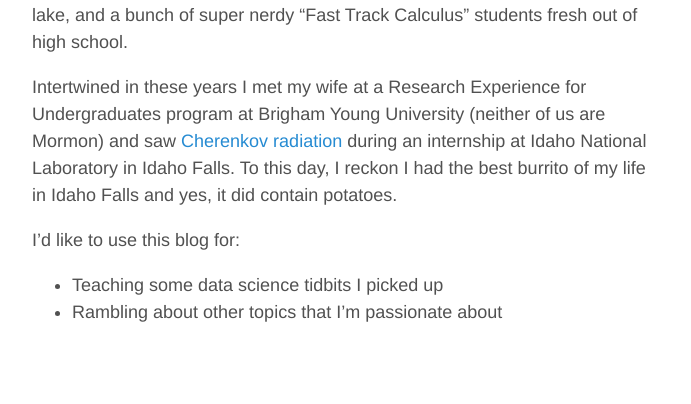
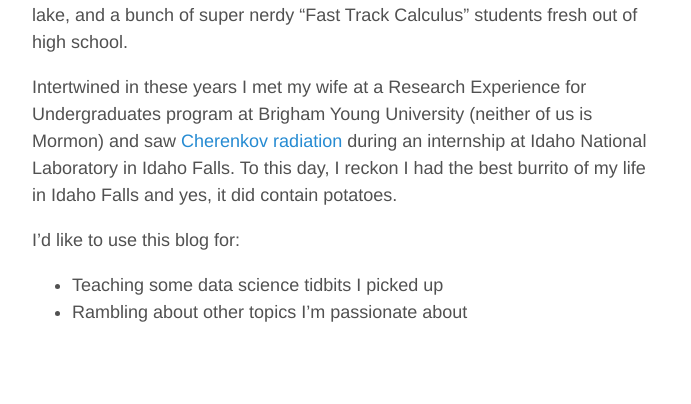
Before and after one commit to yankovai/yankovai.github.io, a Jekyll site: the page built from about.md, in a window 1280 px wide. Shown: the part 1241-1645 px from the top of the page, without its empty margins (293-984 px from the left). Built offline with Jekyll 4.4.1, drawn with Linux system fonts in a browser that asks for light colours.

Commit message:
Fixed grammatical errors

```diff
--- a/about.md
+++ b/about.md
@@ -11,9 +11,9 @@ Before my job at Zillow I was a PhD student at the University of Michigan where
 
 Before deciding to get a PhD I attended the Rose-Hulman Institute of Technology in the quaint town of Terre Haute, Indiana. At Rose I participated in Operation Catapult, Fast Track Calculus and gained an appreciation for a prank. In fact, one time I played a prank with Peyton Manning and a few other members of the Indianapolis Colts. All I'll say is the prank involved a golf cart, a lake, and a bunch of super nerdy "Fast Track Calculus" students fresh out of high school.
 
-Intertwined in these years I met my wife at a Research Experience for Undergraduates program at Brigham Young University (neither of us are Mormon) and saw [Cherenkov radiation](http://en.wikipedia.org/wiki/Cherenkov_radiation) during an internship at Idaho National Laboratory in Idaho Falls. To this day, I reckon I had the best burrito of my life in Idaho Falls and yes, it did contain potatoes.
+Intertwined in these years I met my wife at a Research Experience for Undergraduates program at Brigham Young University (neither of us is Mormon) and saw [Cherenkov radiation](http://en.wikipedia.org/wiki/Cherenkov_radiation) during an internship at Idaho National Laboratory in Idaho Falls. To this day, I reckon I had the best burrito of my life in Idaho Falls and yes, it did contain potatoes.
 
 I'd like to use this blog for:
 
 * Teaching some data science tidbits I picked up
-* Rambling about other topics that I'm passionate about
+* Rambling about other topics I'm passionate about
```
